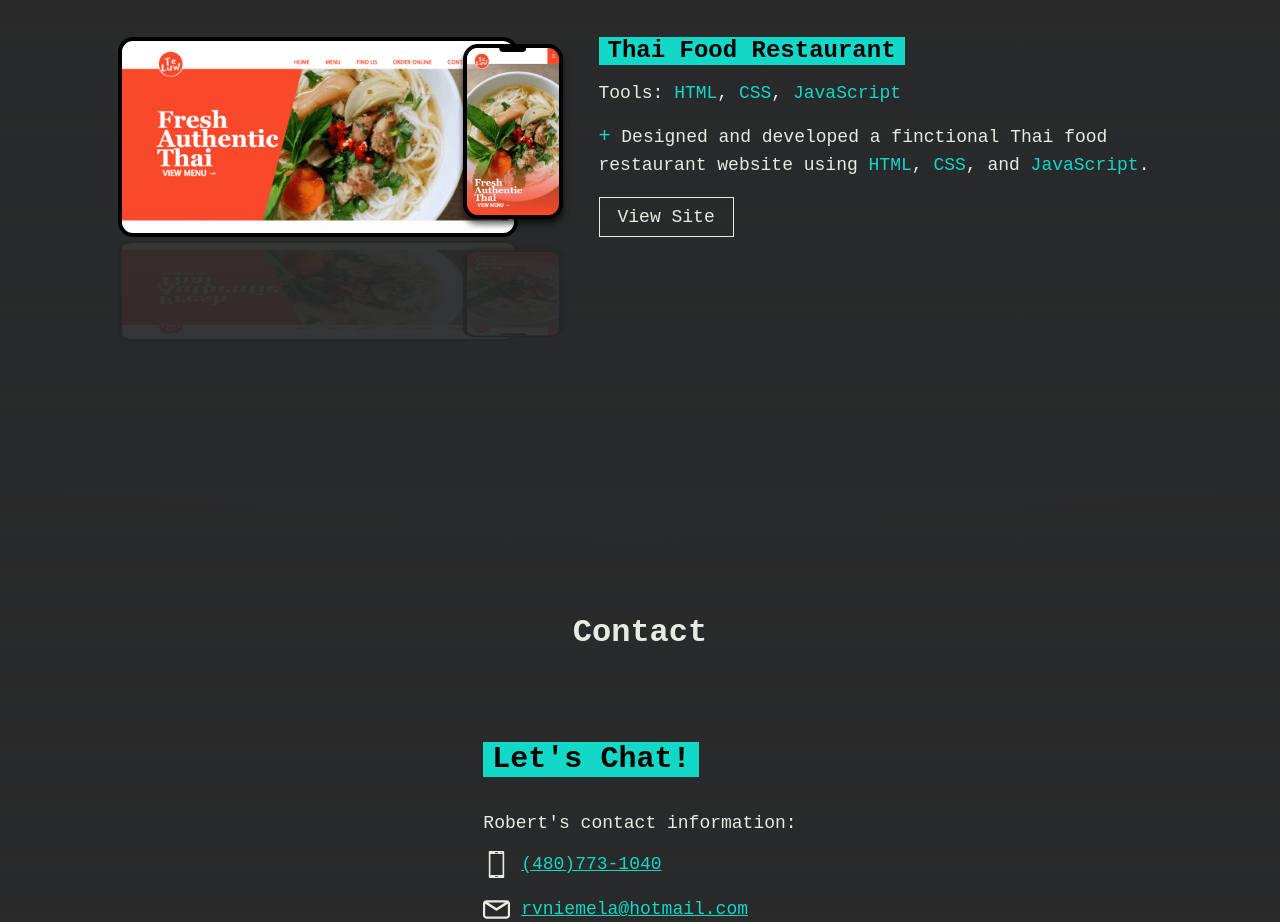
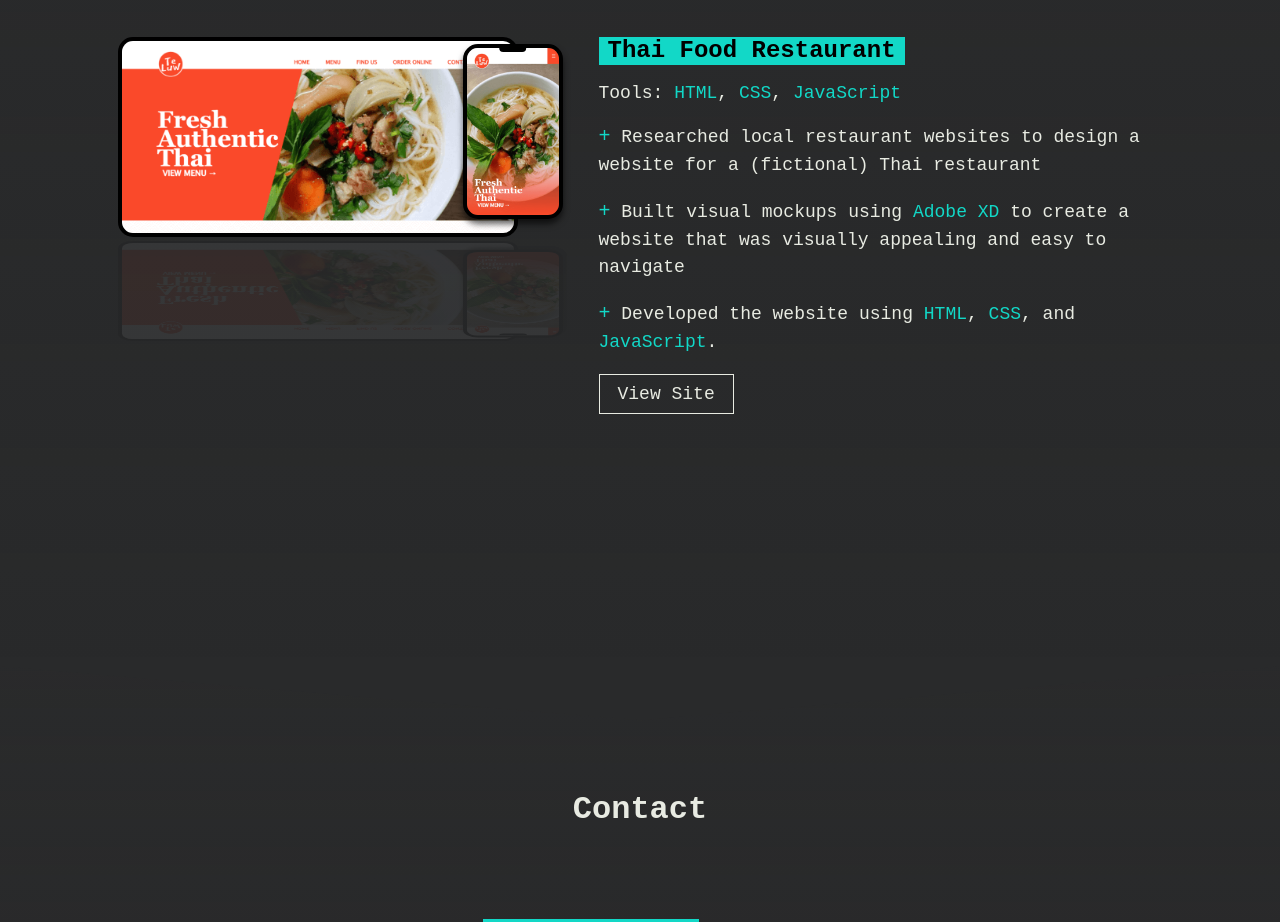
Before and after one commit to rniemela77/rvniemela.com, a website: page index.html in a window 1280 px wide. Shown: the part 2480-3402 px from the top of the page. Drawn offline with Linux system fonts and the light colour scheme.

Commit message:
refactor: add text to thai food project

```diff
--- a/index.html
+++ b/index.html
@@ -187,8 +187,12 @@
             </div>
 
             <p>
-              Designed and developed a finctional Thai food restaurant website using
-              <span>HTML</span>, <span>CSS</span>, and <span>JavaScript</span>.
+              Researched local restaurant websites to design a website for a (fictional) Thai restaurant</p>
+            <p>
+              Built visual mockups using <span>Adobe XD</span> to create a website that was visually appealing and easy to navigate
+            </p>
+            <p>
+              Developed the website using <span>HTML</span>, <span>CSS</span>, and <span>JavaScript</span>.
             </p>
 
             <div class="project-links">
```
